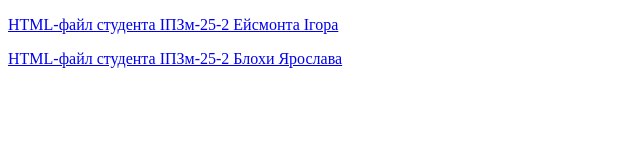
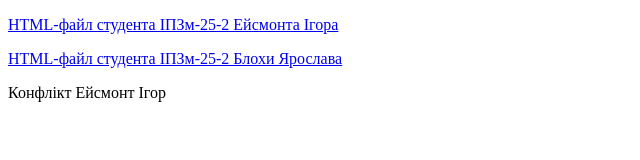
Before and after one commit to ipzm252eio/RRPS03, a plain HTML site: page index.html in a window 1280 px wide. Shown: the whole page, without its empty margins (0-640 px from the left). Drawn offline with Linux system fonts and the light colour scheme.

Commit message:
спроба конфлікту

```diff
--- a/index.html
+++ b/index.html
@@ -11,5 +11,6 @@
 <p><a href="https://github.com/ipzm252eio/RRPS03/blob/yaroslav_blokha/yaroslav_blokha.html">
   HTML-файл студента ІПЗм-25-2 Блохи Ярослава
 </a></p>
+<p>Конфлікт Ейсмонт Ігор</p>
 </body>
 </html>
```
